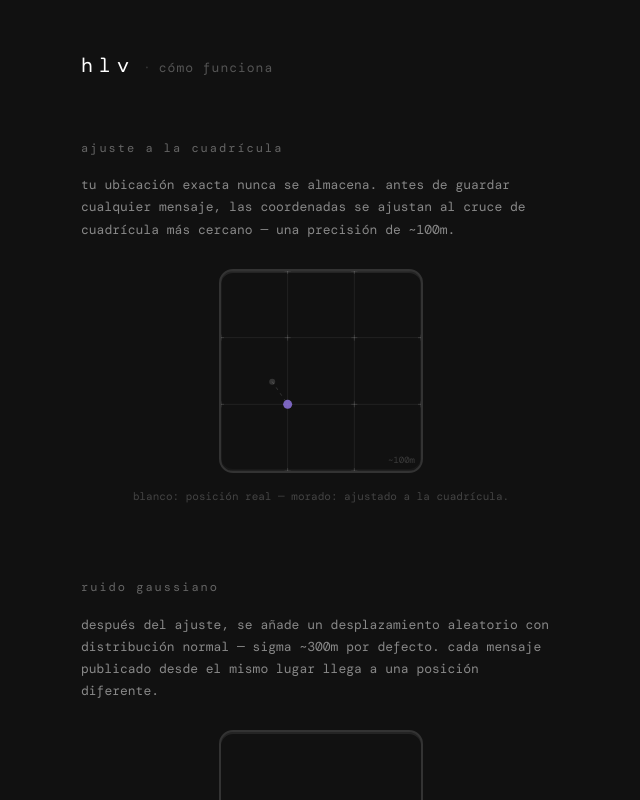
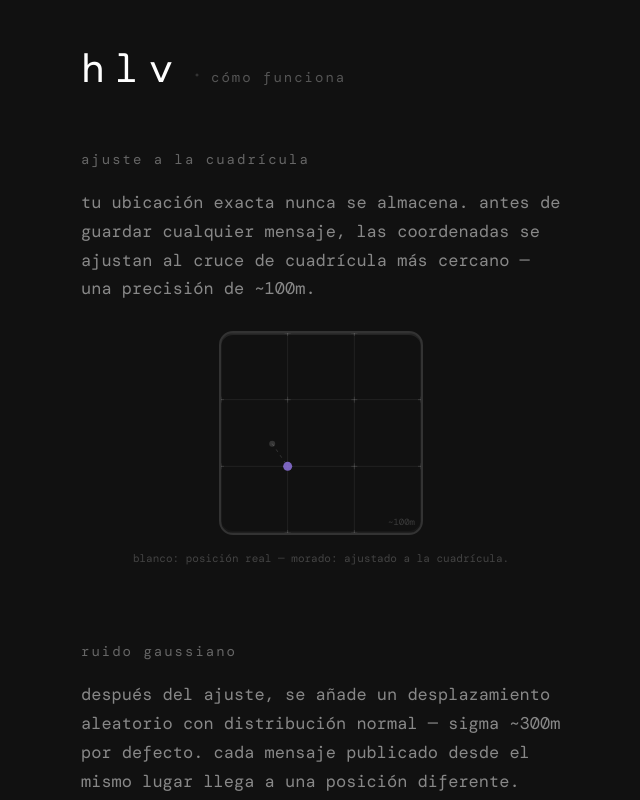
Before and after one commit to alpad5/hlv, a SvelteKit app in the folder frontend/: page /como in a window 1280 px wide. Shown: the top 800 px of the page, without its empty margins (319-959 px from the left). Built offline with nearby package versions, Linux system fonts and the light colour scheme; a web font is replaced by a local one.

Commit message:
Match /como font sizes to blog page
Base size 14px → 18px, body text 13px → 17px, section labels 12px → 14px.
Brand mark bumped to 40px / letter-spacing 10px to match the blog nav.

Co-Authored-By: Claude Sonnet 4.6 <noreply@anthropic.com>

```diff
--- a/frontend/src/routes/como/+page.svelte
+++ b/frontend/src/routes/como/+page.svelte
@@ -645,7 +645,7 @@
     background: #111;
     color: #ccc;
     font-family: 'DM Mono', monospace;
-    font-size: 14px;
+    font-size: 18px;
     line-height: 1.7;
   }
 
@@ -660,23 +660,28 @@
     align-items: baseline;
     gap: 8px;
     margin-bottom: 56px;
-    font-size: 13px;
+    font-size: 14px;
   }
 
   .back {
     color: #fff;
     text-decoration: none;
-    font-size: 20px;
-    letter-spacing: 6px;
+    font-size: 40px;
+    letter-spacing: 10px;
+    line-height: 1;
   }
 
   .back:hover { color: #aaa; }
 
-  .sep { color: #333; }
+  .sep {
+    font-size: 20px;
+    color: #333;
+  }
 
   .title {
+    font-size: 14px;
     color: #555;
-    letter-spacing: 1px;
+    letter-spacing: 2px;
   }
 
   section {
@@ -684,7 +689,7 @@
   }
 
   h2 {
-    font-size: 12px;
+    font-size: 14px;
     font-weight: 400;
     letter-spacing: 2px;
     text-transform: lowercase;
@@ -695,7 +700,7 @@
   p {
     color: #888;
     margin: 0 0 28px;
-    font-size: 13px;
+    font-size: 17px;
   }
 
   .canvas-wrap {
```
